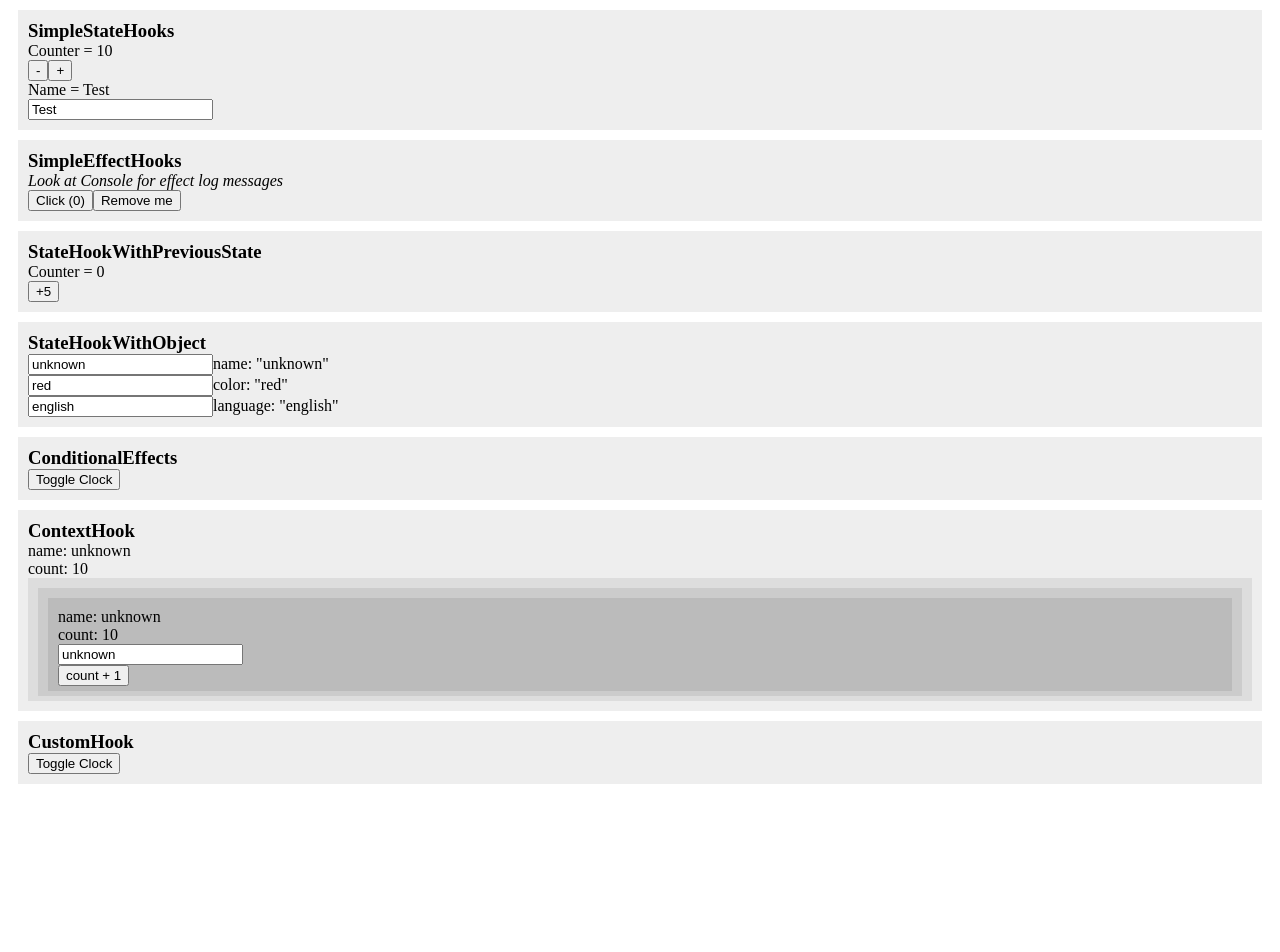
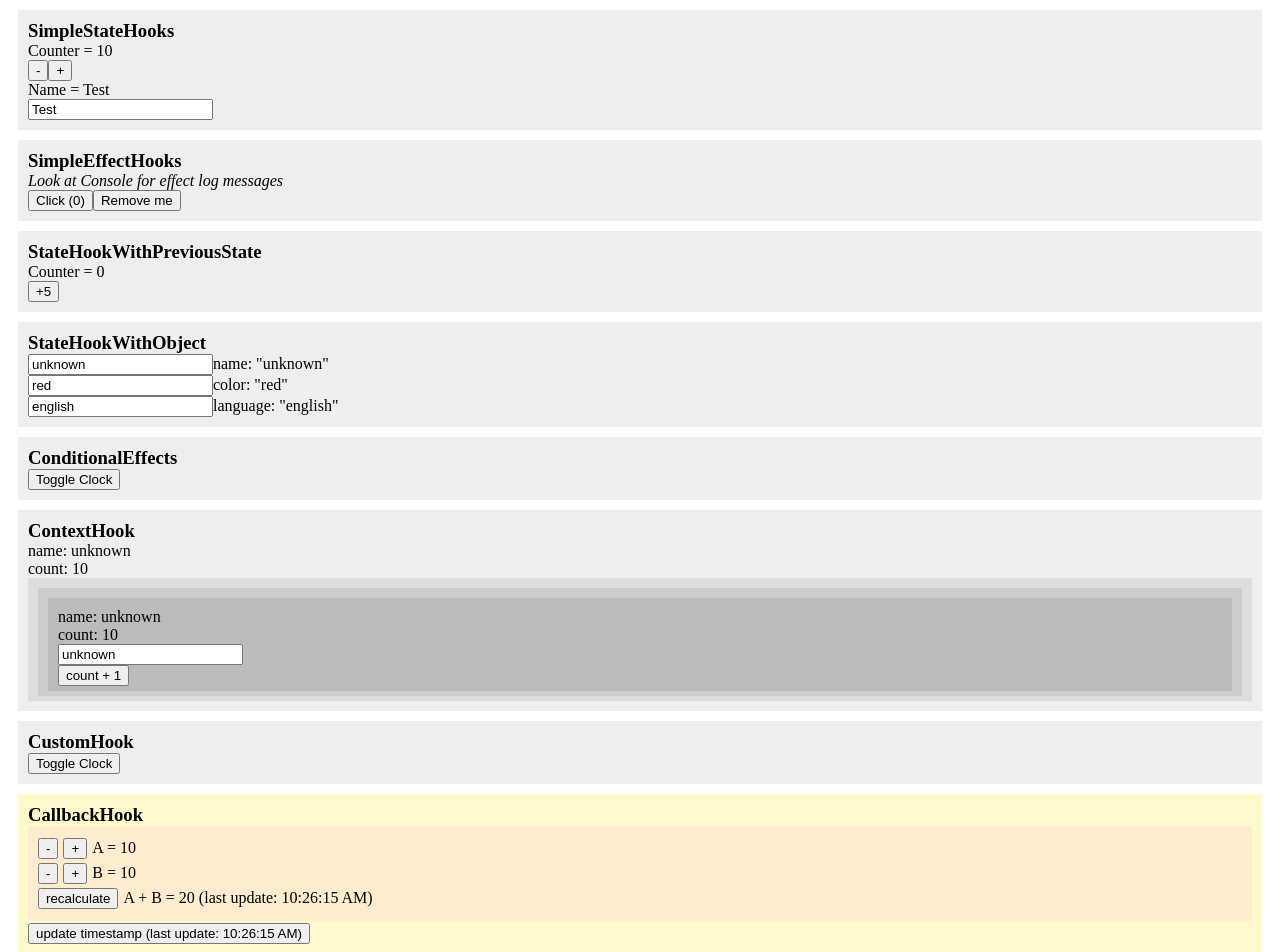
Before and after one commit to Toxe/react-hooks, a React (Create React App) app: page / in a window 1280 px wide. Shown: the top 952 px of the page. Before the commit the page ends 800 px from the top, so only its background shows below. Built offline with nearby package versions, Linux system fonts and the light colour scheme.

Commit message:
Add useCallback example

```diff
--- a/src/App.js
+++ b/src/App.js
@@ -6,6 +6,7 @@ import StateHookWithObject from "./StateHookWithObject";
 import ConditionalEffects from "./ConditionalEffects";
 import ContextHook from "./ContextHook";
 import CustomHook from "./CustomHook";
+import CallbackHook from "./CallbackHook";
 
 export default class App extends Component {
     render() {
@@ -18,6 +19,7 @@ export default class App extends Component {
                 <ConditionalEffects />
                 <ContextHook />
                 <CustomHook />
+                <CallbackHook />
             </div>
         );
     }
--- /dev/null
+++ b/src/CallbackHook.js
@@ -0,0 +1,95 @@
+import React, { useState, useCallback, useEffect } from "react";
+
+export default function CallbackHook() {
+    const [valueA, setValueA] = useState(10);
+    const [valueB, setValueB] = useState(10);
+    const [timestamp, setTimestamp] = useState(new Date().toLocaleTimeString());
+
+    const calc = useCallback(() => {
+        console.log(`CallbackHook: called calc(), A=${valueA}, B=${valueB}`);
+        return valueA + valueB;
+    }, [valueA, valueB]);
+
+    const handleUpdate = () => {
+        console.log("=================================");
+        console.log("this should not call calc()");
+        setTimestamp(new Date().toLocaleTimeString());
+    };
+
+    return (
+        <div style={div1}>
+            <h1>CallbackHook</h1>
+            <div style={div2}>
+                <Value name="A" value={valueA} handleUpdate={setValueA} />
+                <Value name="B" value={valueB} handleUpdate={setValueB} />
+                <Calc calc={calc} />
+            </div>
+            <button style={button} type="button" onClick={handleUpdate}>
+                update timestamp (last update: {timestamp})
+            </button>
+        </div>
+    );
+}
+
+function Value({ name, value, handleUpdate }) {
+    const handleClick = (newValue) => {
+        console.log(".................................");
+        handleUpdate(newValue);
+    };
+
+    return (
+        <div>
+            <button style={button} type="button" onClick={() => handleClick(value - 1)}>
+                -
+            </button>
+            <button style={button} type="button" onClick={() => handleClick(value + 1)}>
+                +
+            </button>
+            {name} = {value}
+        </div>
+    );
+}
+
+function Calc({ calc }) {
+    const [sum, setSum] = useState("?");
+    const [timestamp, setTimestamp] = useState("--:--:--");
+
+    const recalculateSum = useCallback(() => {
+        console.log("CallbackHook: Calc --> recalculate sum");
+        setSum(calc());
+        setTimestamp(new Date().toLocaleTimeString());
+    }, [calc]);
+
+    const handleRecalculate = () => {
+        console.log("---------------------------------");
+        recalculateSum();
+    };
+
+    useEffect(() => {
+        recalculateSum();
+    }, [recalculateSum]);
+
+    return (
+        <div>
+            <button style={button} type="button" onClick={handleRecalculate}>
+                recalculate
+            </button>
+            A + B = {sum} (last update: {timestamp})
+        </div>
+    );
+}
+
+const div1 = {
+    background: "lemonchiffon",
+    padding: "10px",
+    margin: "10px",
+};
+
+const div2 = {
+    background: "blanchedalmond",
+    padding: "10px",
+};
+
+const button = {
+    margin: "2px 5px 2px 0px",
+};
```
